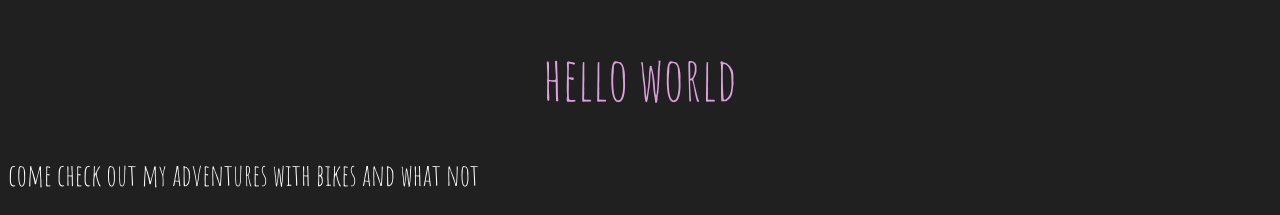
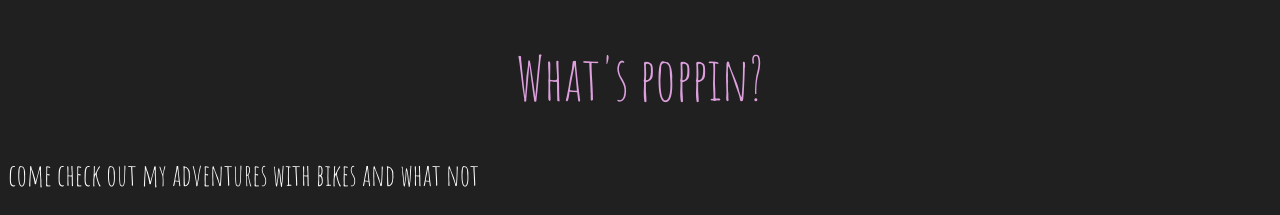
Before and after one commit to shihjiale/blog, a plain HTML site: page index.html in a window 1280 px wide. Shown: the top 215 px of the page. Drawn offline with Linux system fonts and the light colour scheme.

Commit message:
Update index.html

```diff
--- a/index.html
+++ b/index.html
@@ -7,7 +7,7 @@
 </head>
 <body style="background-color:#202020;">
 
-	<h1 style="color:plum; font-size:60px; font-family:'Amatic SC'; text-align:center; font-weight: normal;">hello world</h1>
+	<h1 style="color:plum; font-size:60px; font-family:'Amatic SC'; text-align:center; font-weight: normal;">What's poppin?</h1>
 
 	<h2 style="color:white; font-size:30px; font-family:'Amatic SC'; font-weight: normal;">come check out my adventures with bikes and what not</h2>
 	<p style="color:white; font-family:monospace">Keep a tab on this website as I update it with more!</p>
```
